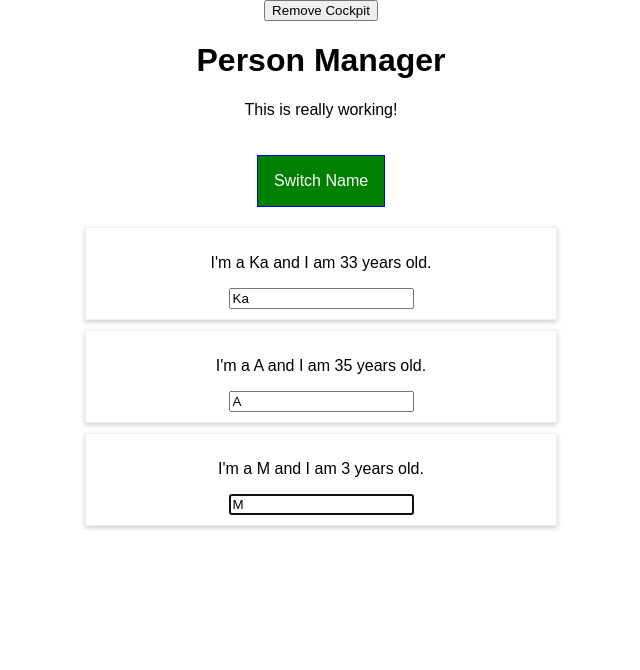
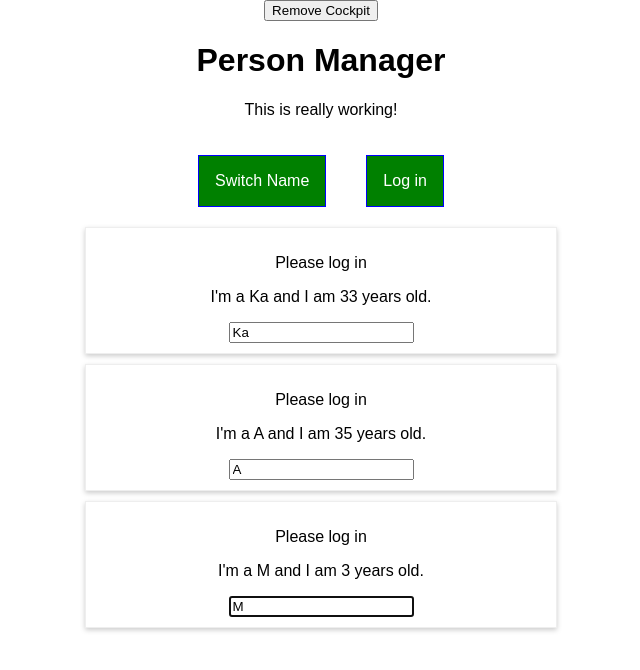
Before and after one commit to kato86/react-complete-guide, a React (Create React App) app: page / in a window 1280 px wide. Shown: the top 670 px of the page, without its empty margins (319-959 px from the left). Built offline with nearby package versions, Linux system fonts and the light colour scheme.

Commit message:
Add another button to Cockpit and first authentication

```diff
--- a/src/components/Cockpit/Cockpit.js
+++ b/src/components/Cockpit/Cockpit.js
@@ -47,6 +47,7 @@
       >
         Switch Name
       </button>
+      <button onClick={props.login}>Log in</button>
     </div>
   );
 };
--- a/src/components/Persons/Person/Person.js
+++ b/src/components/Persons/Person/Person.js
@@ -19,6 +19,7 @@
     console.log("[Person.js] rendering...");
     return (
       <Auxiliary>
+        {this.props.isAuth ? <p>Authenticated!</p> : <p>Please log in</p>}
         <p onClick={this.props.click}>
           I'm a {this.props.name} and I am {this.props.age} years old.
         </p>
--- a/src/components/Persons/Persons.js
+++ b/src/components/Persons/Persons.js
@@ -44,6 +44,7 @@
           age={person.age}
           key={person.id}
           changed={event => this.props.changed(event, person.id)}
+          isAuth={this.props.isAuthenticated}
         />
       );
     });
--- a/src/containers/App.js
+++ b/src/containers/App.js
@@ -20,7 +20,8 @@
     ],
     showPersons: false,
     showCockpit: true,
-    changeCounter: 0
+    changeCounter: 0,
+    authenticated: false
   };
 
   static getDerivedStateFromProps(props, state) {
@@ -73,6 +74,10 @@
     this.setState({ showPersons: !oldState });
   };
 
+  loginHandler = () => {
+    this.setState({ authenticated: true });
+  };
+
   render() {
     console.log("[App.js] render");
     let persons = null;
@@ -83,6 +88,7 @@
           persons={this.state.persons}
           clicked={this.deletePersonHandler}
           changed={this.nameChangedHandler}
+          isAuthenticated={this.state.authenticated}
         />
       );
     }
@@ -102,6 +108,7 @@
             showPersons={this.state.showPersons}
             persons={this.state.persons}
             clicked={this.togglePersonsHandler}
+            login={this.loginHandler}
           />
         ) : null}
         {persons}
```
